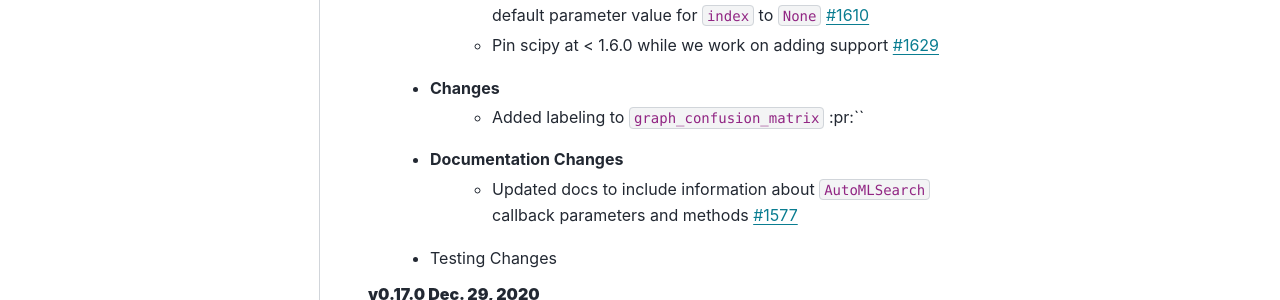
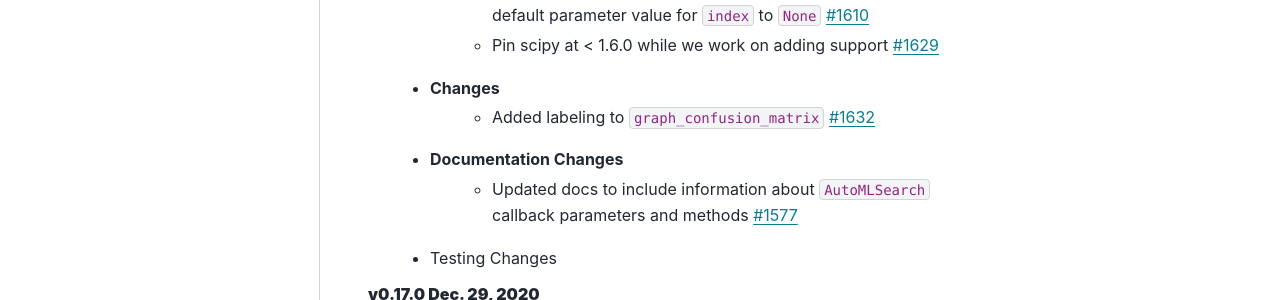
Before and after one commit to alteryx/evalml, a Sphinx documentation site: the page built from docs/source/release_notes.rst, in a window 1280 px wide and 900 px high. Shown: the part 380-680 px from the top of the window. Built offline with Sphinx 7.4.7 and the PyData theme 0.15.4, drawn with Linux system fonts in a browser that asks for light colours; comment, search, counter and statistics services are not loaded.

Commit message:
update docs

```diff
--- a/docs/source/release_notes.rst
+++ b/docs/source/release_notes.rst
@@ -8,7 +8,7 @@ Release Notes
         * Updated ``load_data`` to return Woodwork structures and update default parameter value for ``index`` to ``None`` :pr:`1610`
         * Pin scipy at < 1.6.0 while we work on adding support :pr:`1629`
     * Changes
-        * Added labeling to ``graph_confusion_matrix`` :pr:``
+        * Added labeling to ``graph_confusion_matrix`` :pr:`1632`
     * Documentation Changes
         * Updated docs to include information about ``AutoMLSearch`` callback parameters and methods :pr:`1577`
     * Testing Changes
```
